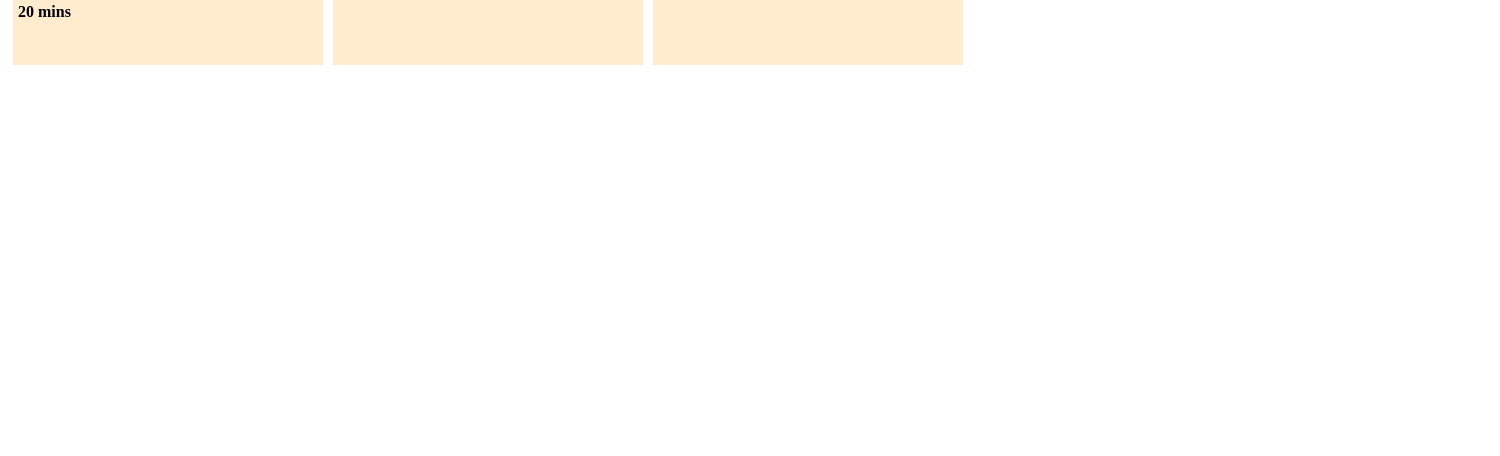
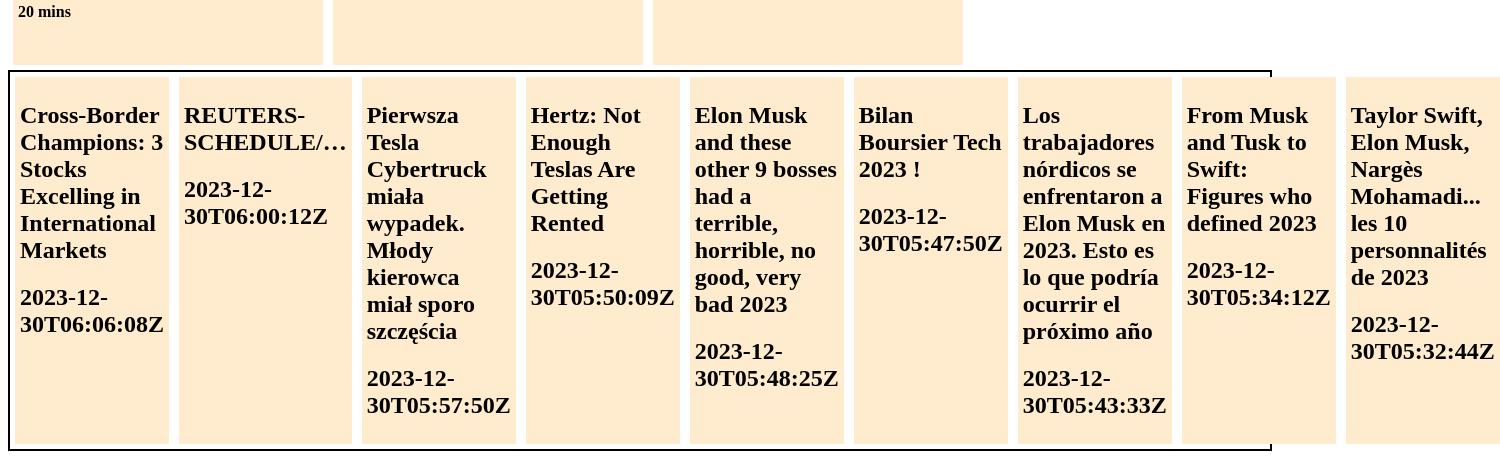
Before and after one commit to aniketdeshmukh548/namaste-react, a React (Vite) app: page / in a window 1280 px wide. Shown: the part 1536-1992 px from the top of the page, 1500 px wide, since content can reach past the window. Before the commit the page ends 1614 px from the top, so only its background shows below. Built offline with nearby package versions, Linux system fonts and the light colour scheme.

Commit message:
practicing ep 04 - using news API at footer

```diff
--- a/App.js
+++ b/App.js
@@ -936,11 +936,151 @@
         </div>
     )
 }
+
+const newsList=[{
+  "source": {
+    "id": null,
+    "name": "Biztoc.com"
+  },
+  "author": "investorplace.com",
+  "title": "Cross-Border Champions: 3 Stocks Excelling in International Markets",
+  "description": "While isolationism and nationalism appear to be rising themes in global politics, with the investing game, diversity is a core strength, thus boosting the narrative of international stocks. Fundamentally, going abroad for profits may provide risk management. …",
+  "url": "https://biztoc.com/x/c4c85ef34dcdecd1",
+  "urlToImage": "https://c.biztoc.com/p/c4c85ef34dcdecd1/s.webp",
+  "publishedAt": "2023-12-30T06:06:08Z",
+  "content": "While isolationism and nationalism appear to be rising themes in global politics, with the investing game, diversity is a core strength, thus boosting the narrative of international stocks. Fundament… [+276 chars]"
+},
+{
+  "source": {
+    "id": null,
+    "name": "Marketscreener.com"
+  },
+  "author": null,
+  "title": "REUTERS-SCHEDULE/…",
+  "description": "(marketscreener.com) \n Here are the top stories and upcoming coverage plans for Reuters\ntext service as of 0600 GMT/ 0100 ET. For a full schedule of\nnews and events, go to our editorial calendar on Reuters Connect\nor on Media Express.\n \n TOP STORIES\n \n GLOBAL…",
+  "url": "https://www.marketscreener.com/news/latest/REUTERS-SCHEDULE--45652372/",
+  "urlToImage": "https://www.marketscreener.com/images/twitter_MS_fdblanc.png",
+  "publishedAt": "2023-12-30T06:00:12Z",
+  "content": "Here are the top stories and upcoming coverage plans for Reuters\r\ntext service as of 0600 GMT/ 0100 ET. For a full schedule of\r\nnews and events, go to our editorial calendar on Reuters Connect\r\nor on… [+4662 chars]"
+},
+{
+  "source": {
+    "id": null,
+    "name": "Interia.pl"
+  },
+  "author": "Jan Guss-Gasiński",
+  "title": "Pierwsza Tesla Cybertruck miała wypadek. Młody kierowca miał sporo szczęścia",
+  "description": "Tesla Cybertruck to jeden z najbardziej wyczekiwanych samochodów tego roku. Na elektrycznego pick-upa klienci czekali latami i wreszcie pierwsze egzemplarze zaczęły trafiać do klientów. Krótko po rynkowym debiucie świat obiegła wiadomość o pierwszym wypadku z…",
+  "url": "https://motoryzacja.interia.pl/wiadomosci/wypadki/news-pierwsza-tesla-cybertruck-miala-wypadek-mlody-kierowca-mial-,nId,7238416",
+  "urlToImage": "https://i.iplsc.com/-/000IB3UPNPM3H9TE-C461-F4.jpg",
+  "publishedAt": "2023-12-30T05:57:50Z",
+  "content": "Spis treci:\r\nSie obiegy zdjcia i nagrania z pierwszego wypadku z udziaem Tesli Cybertruck, do którego doszo 28 grudnia w godzinach popoudniowych. Elektryczny pick-up na drodze SR-35 w Kalifornii (Sta… [+2150 chars]"
+},
+{
+  "source": {
+    "id": null,
+    "name": "CleanTechnica"
+  },
+  "author": "Jennifer Sensiba",
+  "title": "Hertz: Not Enough Teslas Are Getting Rented",
+  "description": "A recent video by CNBC takes an in-depth look at a problem Hertz is having: lack of demand for Tesla ... [continued]\nThe post Hertz: Not Enough Teslas Are Getting Rented appeared first on CleanTechnica.",
+  "url": "https://cleantechnica.com/2023/12/30/hertz-not-enough-teslas-are-getting-rented/",
+  "urlToImage": "https://cleantechnica.com/wp-content/uploads/2023/12/Hertz-Rental-Teslas-2000x1000-1.png",
+  "publishedAt": "2023-12-30T05:50:09Z",
+  "content": "Sign up for daily news updates from CleanTechnica on email. Or follow us on Google News!\r\nA recent video by CNBC takes an in-depth look at a problem Hertz is having: lack of demand for Tesla rentals.… [+7011 chars]"
+},
+{
+  "source": {
+    "id": null,
+    "name": "Biztoc.com"
+  },
+  "author": "cnn.com",
+  "title": "Elon Musk and these other 9 bosses had a terrible, horrible, no good, very bad 2023",
+  "description": "For some top executives, 2023 is a year they would rather forget. Some of their companies lost billions of dollars. Some have lost their jobs. And others badly damaged their reputations and face even more trouble ahead in 2024. CNN Business ended the year cel…",
+  "url": "https://biztoc.com/x/f13436461cf2ea6e",
+  "urlToImage": "https://c.biztoc.com/p/f13436461cf2ea6e/og.webp",
+  "publishedAt": "2023-12-30T05:48:25Z",
+  "content": "For some top executives, 2023 is a year they would rather forget.Some of their companies lost billions of dollars. Some have lost their jobs. And others badly damaged their reputations and face even … [+290 chars]"
+},
+{
+  "source": {
+    "id": null,
+    "name": "Typepad.com"
+  },
+  "author": "Michel de Guilhermier",
+  "title": "Bilan Boursier Tech 2023 !",
+  "description": "Sacrée revanche du secteur Tech, le Nasdaq gagnant par exemple 43%, sa meilleure année depuis 20 ans je crois, bien au dessus du Dow Jones (+14%) et du S&P500 (+24%). Pour rappel, en 2022, le Nasdaq avait perdu 33%, le...",
+  "url": "https://micheldeguilhermier.typepad.com/mdegblog/2023/12/bilan-boursier-tech-2023-.html",
+  "urlToImage": "https://micheldeguilhermier.typepad.com/.a/6a00d8341c5bbe53ef02c8d3a6ad18200b-600wi",
+  "publishedAt": "2023-12-30T05:47:50Z",
+  "content": "Sacrée revanche du secteur Tech, le Nasdaq gagnant par exemple 43%, sa meilleure année depuis 20 ans je crois, bien au dessus du Dow Jones (+14%) et du S&amp;P500 (+24%). \r\nPour rappel, en 2022, le N… [+833 chars]"
+},
+{
+  "source": {
+    "id": "cnn",
+    "name": "CNN"
+  },
+  "author": "Ángela Reyes Haczek",
+  "title": "Los trabajadores nórdicos se enfrentaron a Elon Musk en 2023. Esto es lo que podría ocurrir el próximo año",
+  "description": "Lo que empezó hace nueve semanas con un grupo de mecánicos suecos que exigían que Tesla aceptara la negociación colectiva se ha convertido en una lucha más amplia por el modo de trabajo y de vida de la región nórdica.",
+  "url": "https://cnnespanol.cnn.com/2023/12/30/trabajadores-nordicos-elon-musk-2023-trax/",
+  "urlToImage": "https://cnnespanol.cnn.com/wp-content/uploads/2023/11/231124105914-02-elon-musk-sweden.jpg?quality=100&strip=info",
+  "publishedAt": "2023-12-30T05:43:33Z",
+  "content": "Así es la nueva versión de Optimus, el robot humanoide de Tesla 1:29\r\n(CNN) -- Lo que empezó hace nueve semanas con un grupo de mecánicos suecos que exigían que Tesla aceptara la negociación colectiv… [+9049 chars]"
+},
+{
+  "source": {
+    "id": null,
+    "name": "FRANCE 24 English"
+  },
+  "author": "Barbara GABEL",
+  "title": "From Musk and Tusk to Swift: Figures who defined 2023",
+  "description": "From Iran to Hollywood, in the domains of space travel, football and tech, 2023 was a year shaped by strong personalities. Some inspired us, most made us reflect, and others occasionally annoyed us. As the year comes to an end, FRANCE 24 has selected some of …",
+  "url": "https://www.france24.com/en/culture/20231230-from-musk-and-tusk-to-swift-figures-who-defined-2023",
+  "urlToImage": "https://s.france24.com/media/display/c74f1cf4-a592-11ee-9fed-005056bfb2b6/w:1280/p:16x9/Personnalit%C3%A9s%202023-couv%20EN.png",
+  "publishedAt": "2023-12-30T05:34:12Z",
+  "content": "From Iran to Hollywood, in the domains of space travel, football and tech, 2023 was a year shaped by strong personalities. Some inspired us, most made us reflect, and others occasionally annoyed us. … [+11229 chars]"
+},
+{
+  "source": {
+    "id": null,
+    "name": "FRANCE 24 English"
+  },
+  "author": "Barbara GABEL",
+  "title": "Taylor Swift, Elon Musk, Nargès Mohamadi... les 10 personnalités de 2023",
+  "description": "En 2023, l’actualité a été marquée par l’engagement ou le rayonnement de personnalités de tous horizons. Artistes, sportives ou entrepreneurs : France 24 a sélectionné les figures les plus marquantes à travers le monde.",
+  "url": "https://www.france24.com/fr/europe/20231230-taylor-swift-elon-musk-narg%C3%A8s-mohamadi-les-10-personnalit%C3%A9s-de-2023",
+  "urlToImage": "https://s.france24.com/media/display/f886a580-a3ee-11ee-b6e9-005056a90284/w:1280/p:16x9/02-6.png",
+  "publishedAt": "2023-12-30T05:32:44Z",
+  "content": "En 2023, lactualité a été marquée par lengagement ou le rayonnement de personnalités de tous horizons. Artistes, sportives ou entrepreneurs : France 24 a sélectionné les figures les plus marquantes à… [+12337 chars]"
+}]
+const NewsCard=(props)=>{
+    const {newsData}=props;
+  return(
+    <div className="news-card">
+      <h2>{newsData.title}</h2>
+      <h2>{newsData.publishedAt}</h2>
+    </div>
+  )
+}
+const Footer=()=>{
+  console.log(newsList)
+  return(
+    <div className="footer-container">
+      {
+        newsList.map((e)=>(
+          <NewsCard key={e.source.id} newsData={e}/>
+        ))
+      }
+    </div>
+  )
+}
 const AppLayout=()=>{
     return (
         <div className="App">
             <Header />
             <Body />
+            <Footer />
         </div>
     )
 }
--- a/index.css
+++ b/index.css
@@ -39,3 +39,13 @@
     width: 100%;
     height: 44%;
 }
+.footer-container{
+    border: 2px solid black;
+    display: flex;
+}
+.news-card{
+    background-color: blanchedalmond;
+    padding: 5px;
+    margin: 5px;
+    width: 300px;
+}
```
